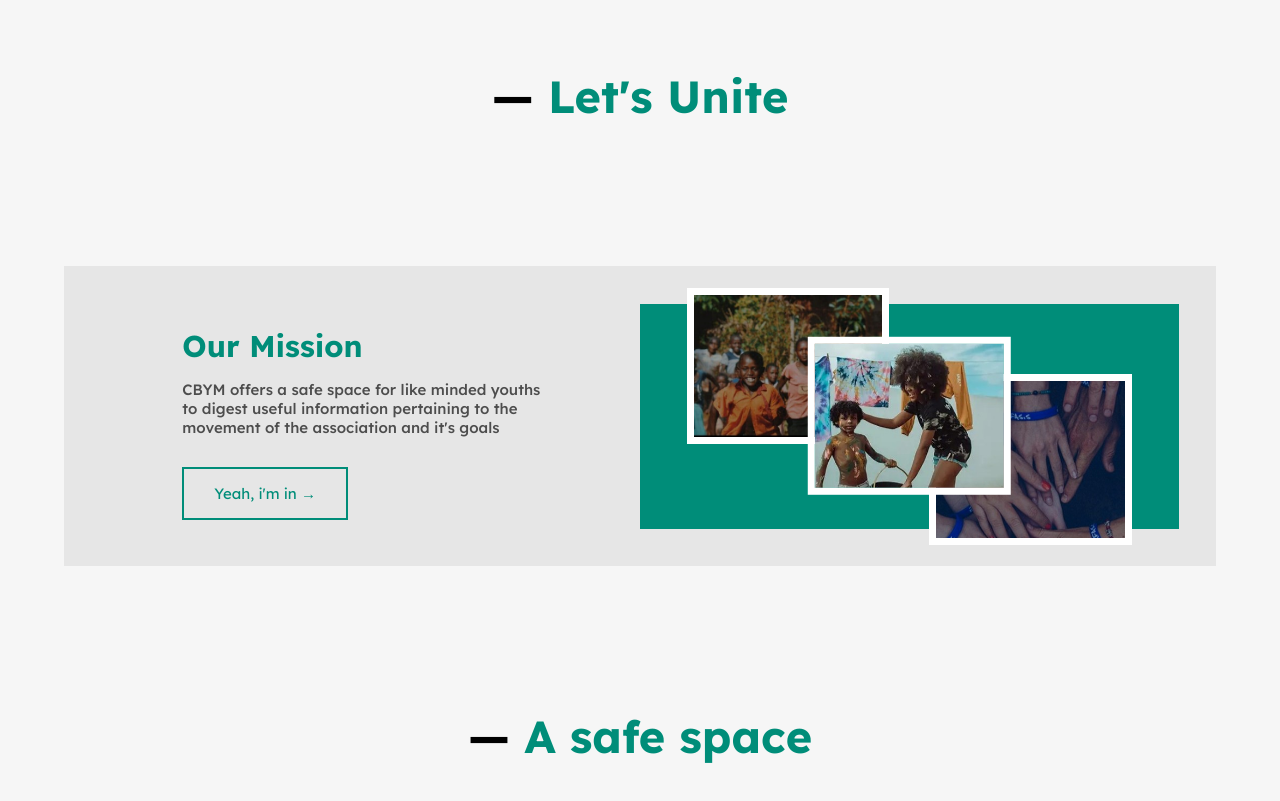
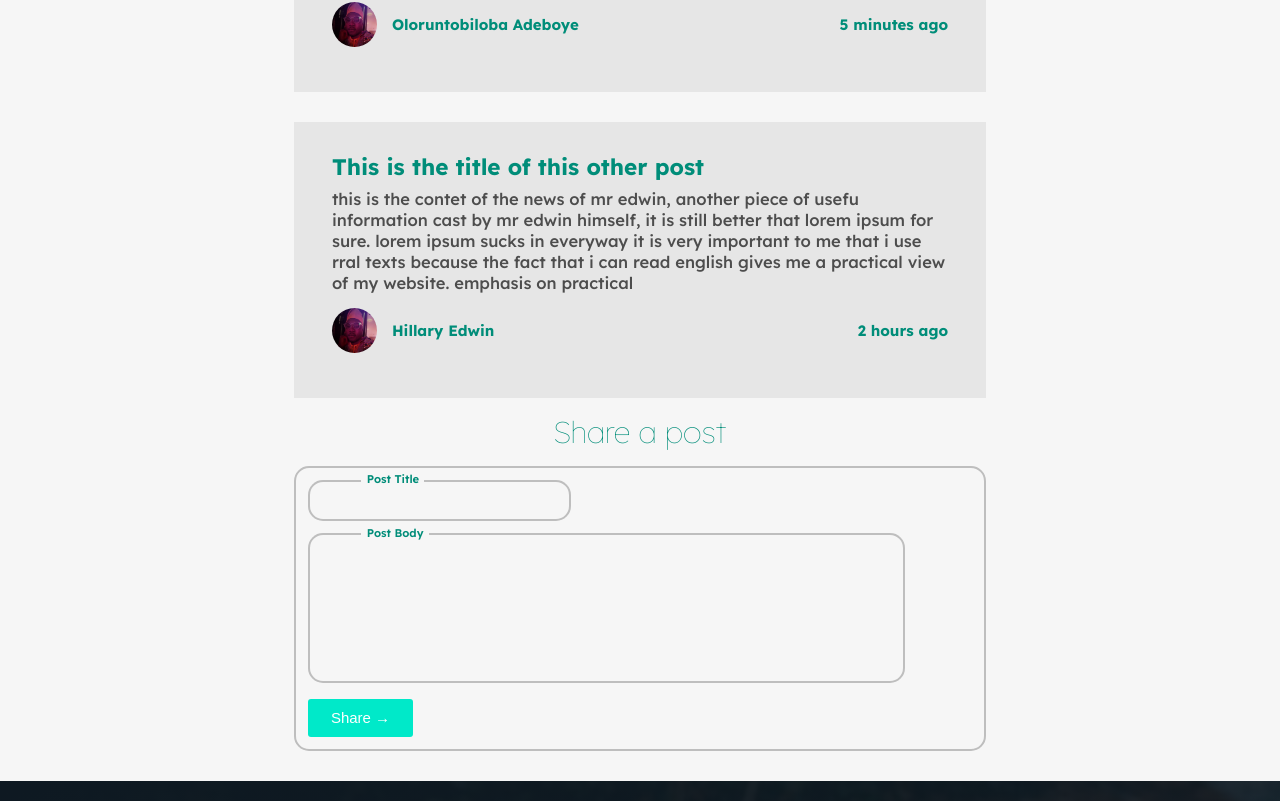
Before and after one commit to OtiEdwin/Cbym, a React (Create React App) app: page / in a window 1280 px wide. Shown: the part 859-1660 px from the top of the page. Built offline with nearby package versions, Linux system fonts and the light colour scheme; a web font is replaced by a local one.

Commit message:
soon to push to github

```diff
--- a/public/index.html
+++ b/public/index.html
@@ -22,7 +22,11 @@
   <body>
     <noscript>You need to enable JavaScript to run this app.</noscript>
     <div id="root"></div>
+
     <script type="module" src="https://unpkg.com/ionicons@5.5.2/dist/ionicons/ionicons.esm.js"></script>
     <script nomodule src="https://unpkg.com/ionicons@5.5.2/dist/ionicons/ionicons.js"></script>
+
+    <script src="./script.js">
+    </script>
   </body>
 </html>
--- /dev/null
+++ b/src/Admin.js
@@ -0,0 +1,29 @@
+
+import './primitives.css'
+
+function Admin() {
+
+
+    return(
+        <>
+        <h3 className='tc mc head-text'>Share a post</h3>
+        <div className='flex-center'>
+            <form className='form-width'>
+                <div className='input-holder relative'>
+                    <label className='primary-dark label absolute'>Post Title</label>
+                    <input/>
+                </div>
+                <div className='input-holder relative'>
+                    <label className='primary-dark text-label absolute'>Post Body</label>
+                    <textarea/>
+                </div>
+                <div className='input-holder relative'>
+                    <button className='btns filled'>Share &rarr;</button>
+                </div>
+            </form>
+        </div>
+
+        </>
+    )
+}
+export default Admin
--- a/src/App.js
+++ b/src/App.js
@@ -14,13 +14,13 @@ function App() {
   return (
     <>
       <Header/>
-      {/* <Home/> */}
-      {/* <Section_1/> */}
+      <Home/>
+      {/* <Section_1/>
       <Section_2/>
       <Section_3/>
-      <Section_4/>
+      <Section_4/> */}
       {/* <Login/> */}
-      <Signup/>
+      {/* <Signup/> */}
       <Footer/>
     </>
 
--- a/src/Home.js
+++ b/src/Home.js
@@ -1,4 +1,6 @@
 import Newslist from './NewsList'
+import Admin from './Admin'
+
 import './primitives.css'
 
 function Home() {
@@ -8,6 +10,7 @@ function Home() {
         <>
         <h2 className='tc mc head-text'><span className='dark h2'>&mdash;</span> Latest News</h2>
         <Newslist/>
+        <Admin/>
         </>
     )
 }
--- a/src/Navigation.js
+++ b/src/Navigation.js
@@ -2,7 +2,7 @@
 import './navigation.css'
 import './primitives.css'
 
-const Navigation = () => {
+const Navigation = ({doSomething}) => {
     return(
         <>
             <nav className="navigation navbar">
@@ -17,7 +17,7 @@ const Navigation = () => {
                     <li><a href='#subscribe'>about</a></li>
                     <li><a className="btn hollow" href='#foot'>contact us</a></li>
                 </ul>
-                <div className="toggler relative responsive">
+                <div className="toggler relative responsive" onClick={doSomething}>
                     <div className= "slim absolute top"></div>
                     <div className="slim absolute bottom"></div>
                 </div>
--- a/src/NewsList.js
+++ b/src/NewsList.js
@@ -3,28 +3,46 @@ import './news.css'
 
 let news = [
     {
-    caster : "Oloruntobiloba Adeboye",
-    content : "This is the content of the news which i just posted, It is better than lorem ipsum. The details of tis news entails that the sophisticatedness of this news is at a very high level very remarkable in every regard and that is "
+        caster : "Oloruntobiloba Adeboye",
+        header : "This is the title of this post",
+        date : Date(),
+        content : "This is the content of the news which i just posted, It is better than lorem ipsum. The details of tis news entails that the sophisticatedness of this news is at a very high level very remarkable in every regard and that is "
     },
     {
         caster : "Hillary Edwin",
+        header : "This is the title of this other post",
+        date : Date(),
         content : "this is the contet of the news of mr edwin, another piece of usefu information cast by mr edwin himself, it is still better that lorem ipsum for sure. lorem ipsum sucks in everyway it is very important to me that i use rral texts because the fact that i can read english gives me a practical view of my website. emphasis on practical"
     }
 ]
 
 function Newslist() {
 
-
     return(
         <div className='col page'>
             <div className='ratio-6 mc tl col news'>
-                <h4 className='primary-dark'>{news[0].caster} &ndash; <span className = 'news-h4'>admin</span></h4>
+                <h4 className='primary-dark'>{news[0].header}</h4>
                 <p>{news[0].content}</p>
+                <div className='row space-btw details'>
+                    <div className='flex-center'>
+                        <img src='eboye.png' style={{height: '3rem', width: '3rem', borderRadius:'50%', margin: '0 1rem 0 0'}}/>
+                        <h5 className='primary-dark mbc'>{news[0].caster}</h5>
+                    </div>
+                    <h5 className='primary-dark mbc'>5 minutes ago</h5>
+                </div>
             </div>
 
             <div className='ratio-6 mc tl col news'>
-                <h4 className='primary-dark'>{news[1].caster} &ndash; <span className = 'news-h4'>admin</span></h4>
+                <h4 className='primary-dark'>{news[1].header}</h4>
                 <p>{news[1].content}</p>
+                <div className='row space-btw details '>
+                    <div className='flex-center'>
+                        <img src='eboye.png' style={{height: '3rem', width: '3rem', borderRadius:'50%', margin: '0 1rem 0 0'}}/>
+                        <h5 className='primary-dark mbc'>{news[1].caster}</h5>
+                    </div>
+
+                    <h5 className='primary-dark mbc'>2 hours ago</h5>
+                </div>
             </div>
         </div>
     )
--- a/src/footer.css
+++ b/src/footer.css
@@ -13,13 +13,12 @@
 }
 
 .foot li{
-    font-size: 1rem;
     color: rgb(175, 173, 173);
     width: max-content;
     margin: .5rem;
 }
 .contact li:not(:last-child){
-    border-bottom: 1px solid gray;
+    border-bottom: 1px solid #80808057;
 }
 .foot p{
     margin: 1.5rem auto;
@@ -51,7 +50,6 @@
     max-width: 15rem;
 }
 .two li{
-    font-size: 1rem;
     margin: 1.5rem auto 1.5rem 0;
 }
 
--- a/src/form.css
+++ b/src/form.css
@@ -44,24 +44,38 @@
     background-color: #f6f6f6;
     padding: 0rem .35rem;
 }
+.text-label{
+    font-weight: 600;
+    font-size: 0.75rem;
+    top: -4%;
+    left: 8%;
+    background-color: #f6f6f6;
+    padding: 0rem .35rem;
+}
 .input-holder{
-    margin: .5rem;
+    margin: .8rem;
 }
-.input-holder input{
+.input-holder input, .input-holder textarea{
     height: 2.7rem;
     padding-left: 1rem;
     background-color: #f6f6f6;
     outline: 1.5px solid transparent;
     border: 0px;
+    resize: none;
     padding: 0rem 2rem;
     border-radius: 1rem;
     border: 2px solid #8080807a;
     transition: all .3s;
 }
-.input-holder input:focus{
+.input-holder textarea{
+    height: 10rem;
+    width: 90%;
+}
+
+.input-holder input:focus, .input-holder textarea:focus{
     border: 2px solid var(--primary-color-dark);
 }
-.input-holder input::placeholder{
+.input-holder input::placeholder, .input-holder textarea::placeholder {
     font-size: .8rem;
     visibility: hidden;
 }
--- a/src/primitives.css
+++ b/src/primitives.css
@@ -30,8 +30,8 @@ body{
 body::-webkit-scrollbar{
     width: .7rem;
     position: absolute;
-    border: 1px solid var(--primary-color-dark);
-    background: var(--primary-color-dark);
+    border: 1px solid var(--primary-color);
+    background: var(--primary-color);
 }
 body::-webkit-scrollbar-thumb{
     background-color: black;
@@ -48,9 +48,9 @@ header, section, footer {
     margin: auto;
 }
 header{
-    min-height: 100vh;
-    background-image: linear-gradient(to right, #000000bf, #000000bf),url('../chair.jpg');
-    background-size: contain;
+    min-height: fit-content;
+    background-image: linear-gradient(to right, #000000bf, #000000bf),url(../chair.jpg);
+    background-size: cover;
     overflow-x: hidden;
     color: var(--primary-text-color);
 }
@@ -124,6 +124,10 @@ hr{
     border-color: transparent;
     background-color: var(--primary-color);
 }
+button, button:focus{
+    border: 0px;
+    outline: 0px;
+}
 
 .primary{
     color: var(--primary-color);
@@ -135,10 +139,10 @@ hr{
     color: var(--tertiary-color);
 }
 .responsive{
-    display: none;
+    display: none !important;
 }
 .anti-responsive{
-    display: flex;
+    display: flex !important;
 }
 .mc{
     margin: auto;
@@ -375,23 +379,32 @@ hr{
 }
 .gray-background{
     background-color: #e6e6e6;
-    min-height: 20rem;
+    min-height: 30rem;
     padding: 2rem 2.5rem;
 }
 .green-background{
     background-color: green;
-    min-height: 20rem;
+    min-height: 30rem;
     padding: .1rem .5rem;
 }
 .w-background{
     background-color: white;
-    min-height: 20rem;
+    min-height: 30rem;
     padding: .1rem .5rem;
 }
 .g-background{
     background-color: #e6e6e6;
-    min-height: 20rem;
+    min-height: 30rem;
     padding: .1rem .5rem;
+}
+.toggle{
+    transition: all .3s;
+}
+.form-width{
+    width: 54%;
+    border: 2px solid #bebebe;
+    border-radius: 15px;
+    margin: 1rem auto 2rem auto;
 }
 
 
@@ -437,18 +450,18 @@ hr{
 }
 .board3{
     background-color: var(--primary-color-dark);
-    height: 15rem;
+    height: 25rem;
 }
 .board4{
     background-color: var(--secondary-color);
-    height: 15rem;
+    height: 25rem;
 }
 .board5{
     background-color: var(--tertiary-color);
-    height: 15rem;
+    height: 25rem;
 }
 .outline:hover{
-    width: 40%;
+    width: 47%;
     outline-offset: 1.2rem;
     outline: .5rem solid var(--primary-color);
     z-index: 3;
@@ -473,19 +486,19 @@ hr{
     right: 50%;
 }
 .img4{
-    width: 35%;
-    top: -4%;
-    left: 10%;
+    width: 45%;
+    top: -6%;
+    left: 4%;
     z-index: 1;
 }
 .img5{
-    width: 35%;
-    bottom: -4%;
-    right: 10%;
+    width: 45%;
+    bottom: -6%;
+    right: 4%;
     z-index: 1;
 }
 .img6{
-    width: 35%;
+    width: 45%;
     top: 50%;
     left: 50%;
     transform: translate(-50%, -50%);
@@ -548,7 +561,9 @@ hr{
 
 
 
-
+.details{
+    width: 100%;
+}
 
 
 
@@ -579,18 +594,25 @@ hr{
 
 @media (max-width:700px) {
     .anti-responsive{
-        display: none;
+        display: none !important;
     }
     .responsive{
-        display: flex;
+        display: flex !important;
     }
     .ratio-2, .ratio-3, .ratio-4, .ratio-5, .ratio-6, .ratio-7, .ratio-8, .ratio-9, .ratio-10{
         width: 100%;
         margin: 1rem 2.5rem;
     }
-    p{
+    .form-width{
+        width: 90%;
+    }
+    .input-holder textarea {
+        width: 100% !important;
+    }
+    p, .foot p, .foot li, .contact li{
         font-size: 1.4rem;
     }
+
 
     header {
     min-height: 85vh;
@@ -634,6 +656,18 @@ hr{
     .contact h3{
         padding-bottom: 1rem;
     }
+
+
+    .img1 {
+        top: 30%;
+        left: 50%;
+        z-index: 1;
+    }
+
+    .img3 {
+        bottom: 20%;
+        right: 30%;
+    }
 }
 
 
@@ -641,10 +675,12 @@ hr{
 @media (max-width:500px) {
 
     .h1-alt{
-        font-size: 3rem;
+        font-size: 2.7rem;
+        margin: 1.5rem 0;
     }
     h1{
-        font-size: 3em;
+        font-size: 2.7em;
+        margin: 1.5rem 0;
     }
     h3{
         font-size: 1.5em;
@@ -671,7 +707,7 @@ hr{
     hr{
         width: 10%;
         height: .15rem;
-        margin: 1.2rem 0;
+        margin: 1rem 0 1.5rem 0;
     }
 
 
```
Also changed, not shown: public/script.js (added, +22 -0 lines), src/Header.js (+15 -8 lines), src/navigation.css (+20 -6 lines), public/eboye.png (added), 1 other file (tests, documents, lock files or other folders).
